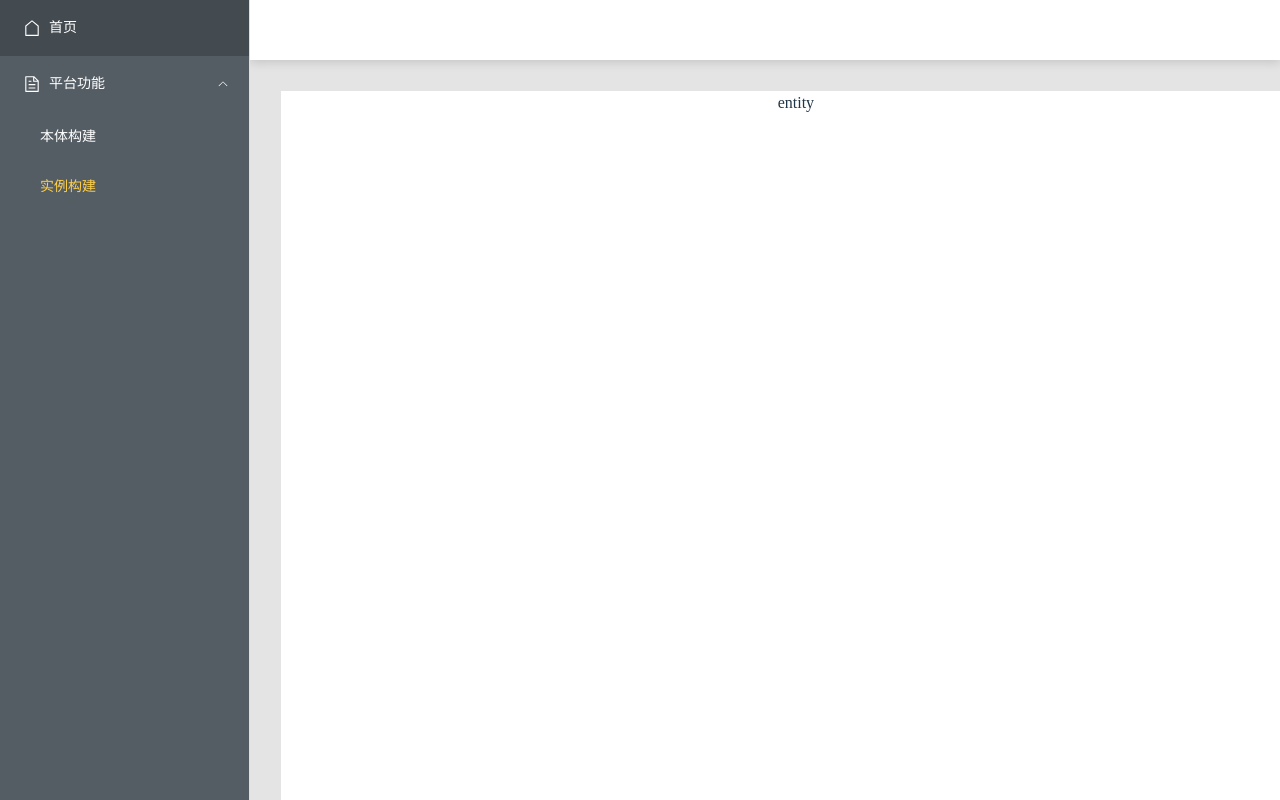
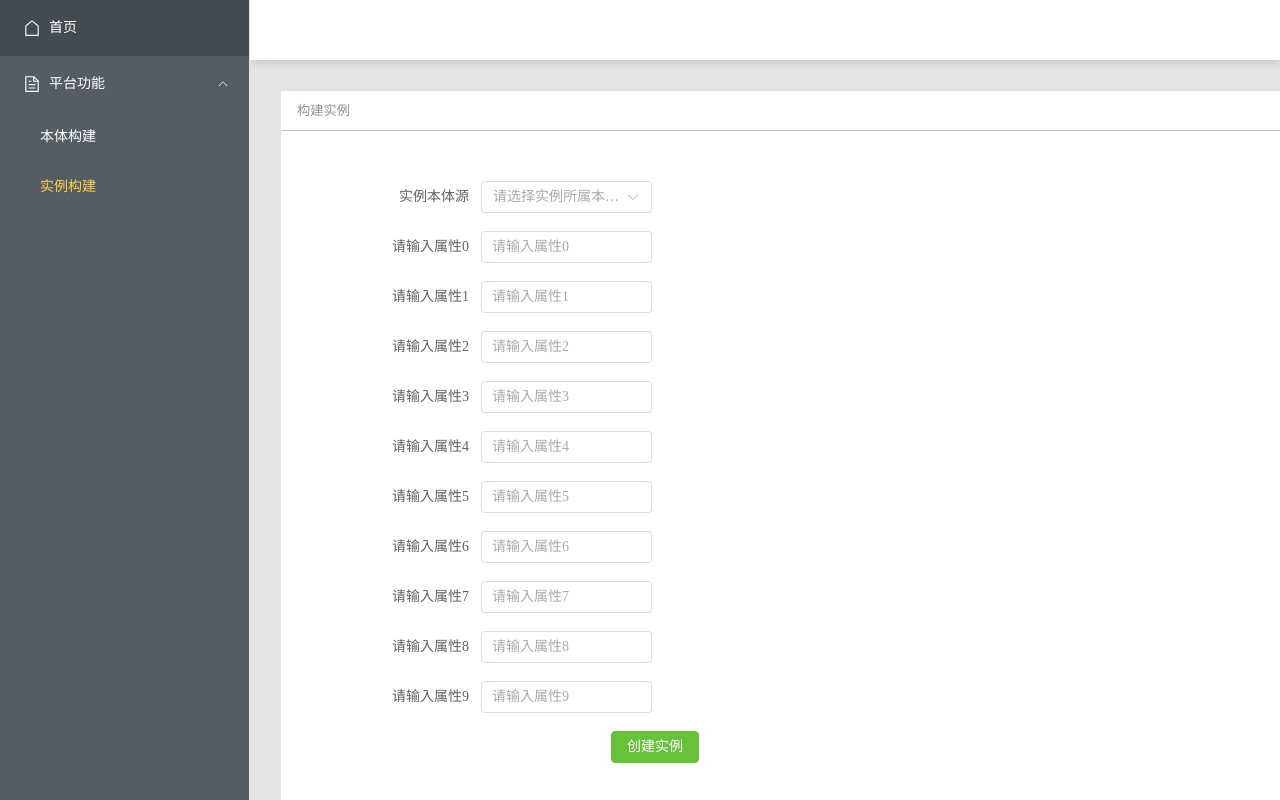
Before and after one commit to Junescara/OntologyTest, a Vue app: page /instance in a window 1280 px wide. Shown: the top 800 px of the page. Built offline with nearby package versions, Linux system fonts and the light colour scheme.

Commit message:
实例页面初始化

```diff
--- a/src/api/module/instance.js
+++ b/src/api/module/instance.js
@@ -1,14 +1,32 @@
 import request from "@/api/request";
 const baseURL = "/kg/onto";
 
-// 添加本体
-export function add(types, attributes, database) {
+/**
+ * 添加实例
+ * @param {*} params 参数对象
+ * @returns
+ */
+export function add(params) {
   return request({
-    url: `${baseURL}/addNode`,
+    url: `${baseURL}/addInstInfo`,
     type: "post",
-    data: {
-      types,
-      attributes,
+    // 参数字面量
+    params,
+  });
+}
+
+/**
+ * 查询属性列表
+ * @param {*} name
+ * @param {*} database
+ * @returns
+ */
+export function queryAttrList(name, database) {
+  return request({
+    url: `${baseURL}/getAttNameListByObjName`,
+    type: "get",
+    params: {
+      name,
       database,
     },
   });
--- a/src/api/module/ontology.js
+++ b/src/api/module/ontology.js
@@ -1,12 +1,38 @@
 import request from "@/api/request";
 const baseURL = "/kg/instance/connect";
 
-// 添加实例
-export function add(params) {
+/**
+ * 添加本体
+ * @param {*} types 本体类型
+ * @param {*} attributes 属性
+ * @param {*} database 本体库id
+ * @returns
+ */
+export function add(types, attributes, database) {
   return request({
-    url: `${baseURL}/addInstInfo`,
+    url: `${baseURL}/addNode`,
     type: "post",
-    // 参数字面量
-    params,
+    data: {
+      types,
+      attributes,
+      database,
+    },
   });
 }
+
+/**
+ * 查询本体列表
+ * @param {*} type 0对象1属性
+ * @param {*} database
+ * @returns
+ */
+export function queryOntolist(type, database) {
+  return request({
+    url: `${baseURL}/getOntoList`,
+    type: "get",
+    params: {
+      type,
+      database,
+    },
+  });
+}
--- a/src/views/system/Instance.vue
+++ b/src/views/system/Instance.vue
@@ -1,7 +1,79 @@
 <template>
-  <div>entity</div>
+  <div class="top-content">
+    <h5>构建实例</h5>
+  </div>
+  <div class="main-content">
+    <el-form :model="attrForm" label-width="120px">
+      <el-form-item label="实例本体源">
+        <el-select
+          v-model="ontoId"
+          placeholder="请选择实例所属本体源"
+          size="normal"
+          @change="handleSelChange"
+          clearable
+        >
+          <el-option
+            v-for="(item, index) in ontoList"
+            :key="index"
+            :label="item"
+            :value="item"
+          />
+        </el-select>
+      </el-form-item>
+      <!-- 属性输入框 -->
+      <el-form-item
+        v-for="(item, index) in attrForm"
+        :label="`请输入${item.name}`"
+      >
+        <el-input
+          v-model="attrForm[index].value"
+          :placeholder="`请输入${item.name}`"
+          clearable
+        />
+      </el-form-item>
+      <!-- 提交按钮 -->
+      <el-form-item>
+        <el-button type="success" @click="handleInsCreate">创建实例</el-button>
+      </el-form-item>
+    </el-form>
+  </div>
 </template>
 
-<script setup></script>
+<script setup>
+import { add } from "@/api/module/instance.js";
+import { queryOntolist } from "@/api/module/ontology.js";
+import { reactive, ref } from "vue";
 
-<style lang="scss" scoped></style>
+const ontoId = ref("");
+const attrForm = reactive([]);
+const ontoList = reactive([]);
+
+for (let i = 0; i < 10; i++) {
+  attrForm.push({ name: "属性" + i, value: "" });
+}
+
+// 获取本体列表
+
+// 本体选择改变
+const handleSelChange = () => {};
+// 处理提交
+const handleInsCreate = () => {};
+</script>
+
+<style lang="less" scoped>
+@import url("../../assets/global.less");
+
+@length: 130px;
+.main-content {
+  width: 100%;
+  height: 100%;
+  padding: 30px;
+
+  .el-form {
+    width: 30%;
+    .el-button {
+      margin-left: @length;
+    }
+  }
+}
+</style>
```
